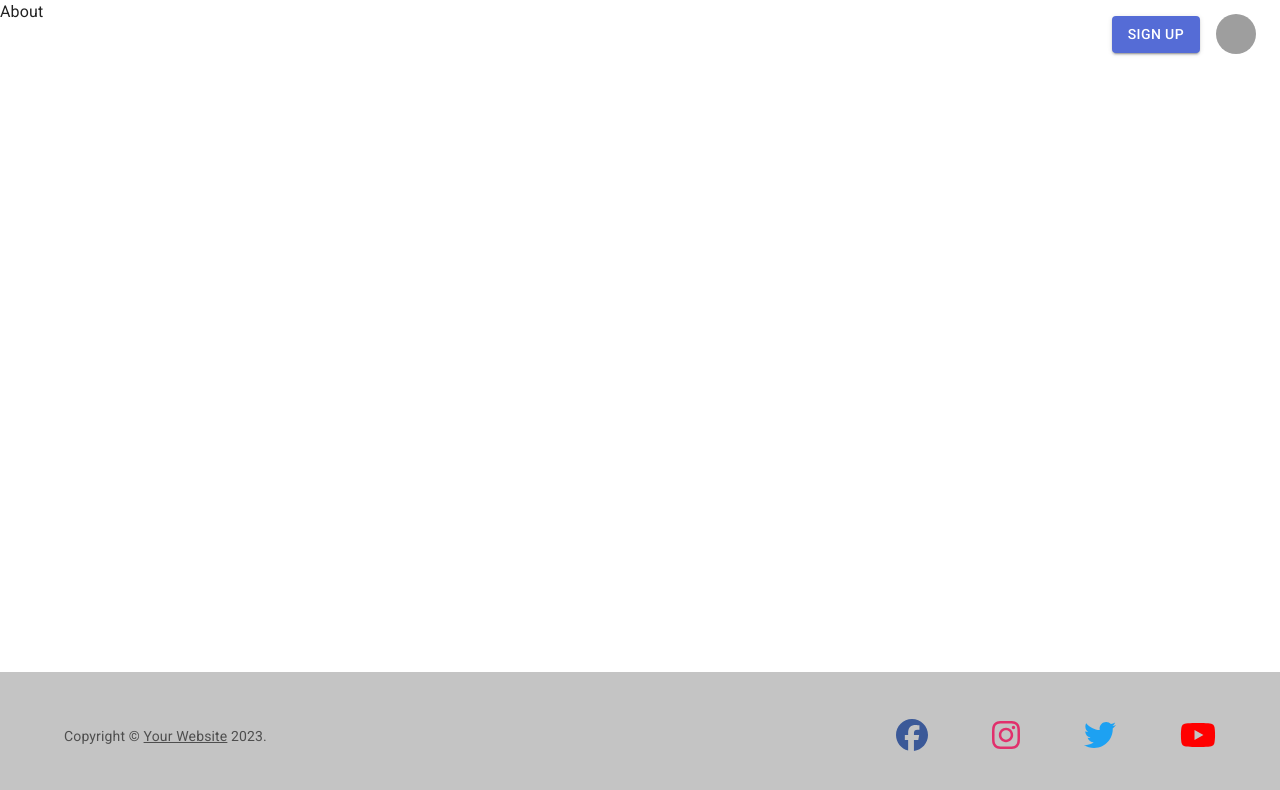
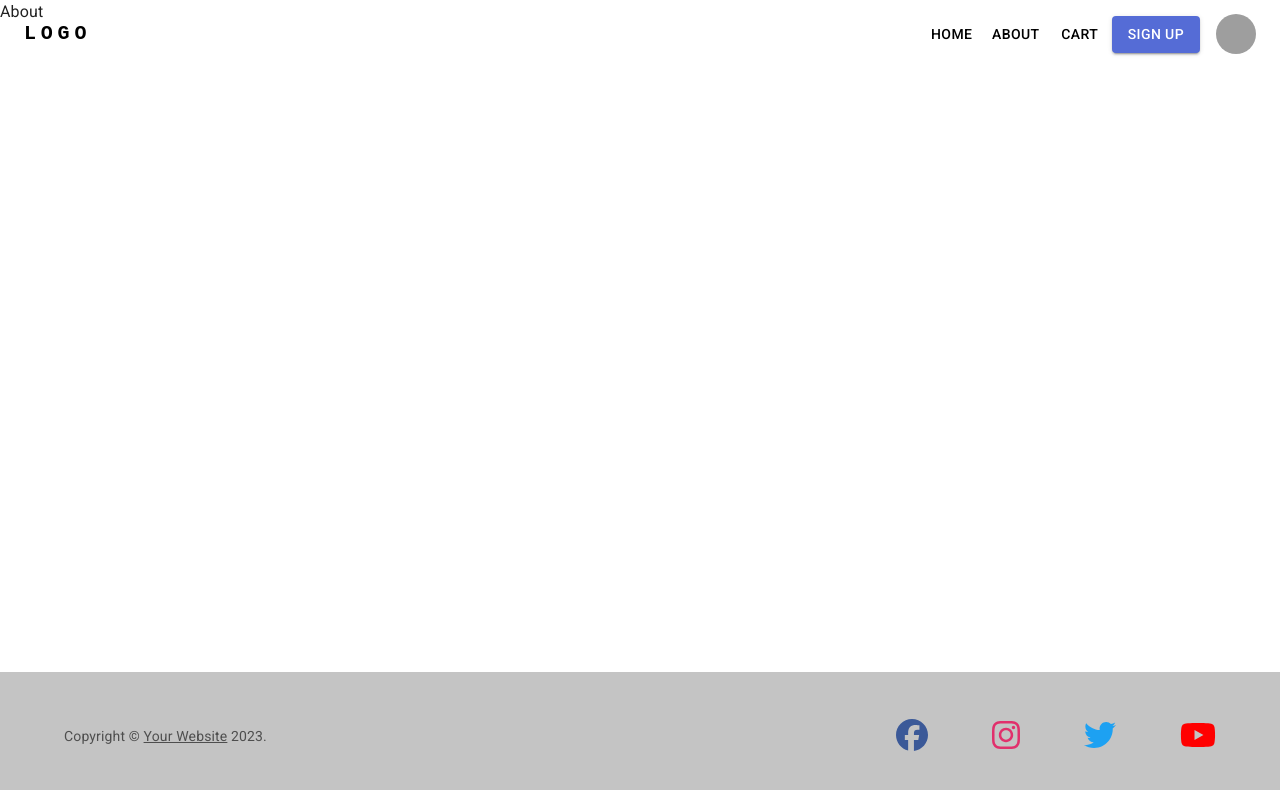
Before and after one commit to ashraf-kabir/react-mui-ecom-boilerplate, a React (Create React App) app: page /about in a window 1280 px wide. Shown: the top 790 px of the page. Built offline with nearby package versions, Linux system fonts and the light colour scheme; grey boxes are pictures that could not be loaded.

Commit message:
navbar tweak white or black according to route

```diff
--- a/src/components/Header/Navbar.jsx
+++ b/src/components/Header/Navbar.jsx
@@ -1,5 +1,5 @@
 import * as React from 'react';
-import { Link } from 'react-router-dom';
+import { useLocation, Link } from 'react-router-dom';
 import {
   AppBar,
   Container,
@@ -13,17 +13,16 @@
   Tooltip,
   Avatar,
 } from '@mui/material';
-
 import { FontAwesomeIcon } from '@fortawesome/react-fontawesome';
 import { faBars } from '@fortawesome/free-solid-svg-icons';
-
 import ScrollToColor from './ScrollToColor';
-
 import routes from '../../routes';
 
 const settings = ['Profile', 'Account', 'Dashboard', 'Logout'];
 
 function Navbar() {
+  const location = useLocation();
+
   const [anchorElNav, setAnchorElNav] = React.useState(null);
   const [anchorElUser, setAnchorElUser] = React.useState(null);
 
@@ -168,7 +167,7 @@
                   <Link
                     to={route.path}
                     style={{
-                      color: 'inherit',
+                      color: location.pathname === '/' ? 'white' : 'black',
                       textDecoration: 'none',
                     }}
                   >
--- a/src/components/Header/ScrollToColor.jsx
+++ b/src/components/Header/ScrollToColor.jsx
@@ -1,7 +1,10 @@
 import React from 'react';
+import { useLocation } from 'react-router-dom'
 import { useScrollTrigger } from '@mui/material';
 
 const ScrollHandler = (props) => {
+  const location = useLocation();
+
   const trigger = useScrollTrigger({
     disableHysteresis: true,
     threshold: 0,
@@ -11,7 +14,7 @@
   return React.cloneElement(props.children, {
     style: {
       backgroundColor: trigger ? 'rgba(0, 0, 0, 0.3)' : 'transparent',
-      // color: trigger ? 'white' : 'black',
+      color: location.pathname === '/' ? 'white' : 'black',
       transition: trigger ? '0.3s' : '0.5s',
       boxShadow: 'none',
       // padding: '10px 0px',
```
